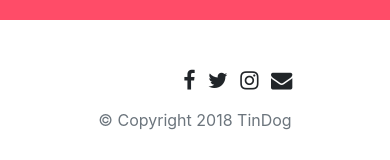
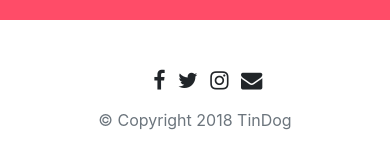
Before and after one commit to sairaman705/tin_dog, a plain HTML site: page index.html in a window 390 px wide. Shown: the part 5716-5876 px from the top of the page. Drawn offline with nearby package versions, Linux system fonts and the light colour scheme.

Commit message:
Update styles.css

```diff
--- a/styles.css
+++ b/styles.css
@@ -122,4 +122,8 @@ h2 {
         position: static;
         right: 30%;
     }
+    footer .footer-icon{
+        position: relative;
+        right: 30px;
+    }
 }
```
